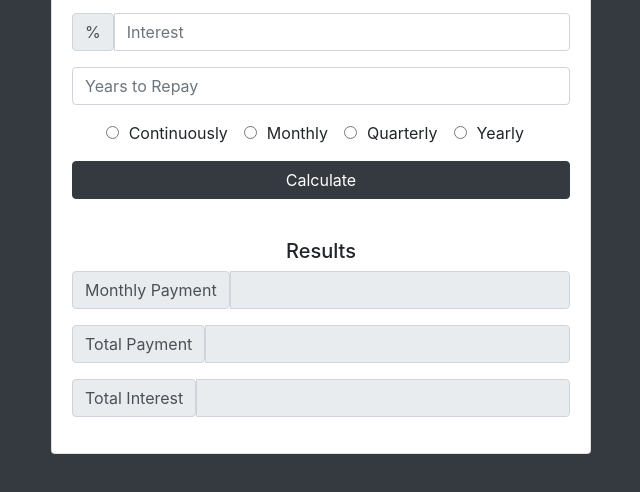
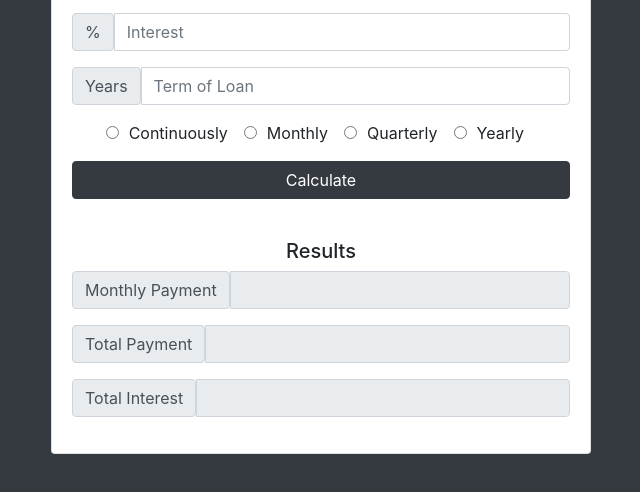
Before and after one commit to chrisjones0517/loan_calculator, a plain HTML site: page index.html in a window 1280 px wide. Shown: the part 182-674 px from the top of the page, without its empty margins (319-959 px from the left). Drawn offline with nearby package versions, Linux system fonts and the light colour scheme.

Commit message:
changes to 'Years' input

```diff
--- a/index.html
+++ b/index.html
@@ -30,7 +30,10 @@
                             </div>
                         </div>
                         <div class="form-group">
-                            <input type="number" class="form-control" id="years" placeholder="Years to Repay">
+                            <div class="input-group">
+                                <span class="input-group-text">Years</span>
+                                <input type="number" class="form-control" id="years" placeholder="Term of Loan">
+                            </div>
                         </div>
                         <div id="compounding" class="form-group">
                             <div class="form-check form-check-inline">
```
